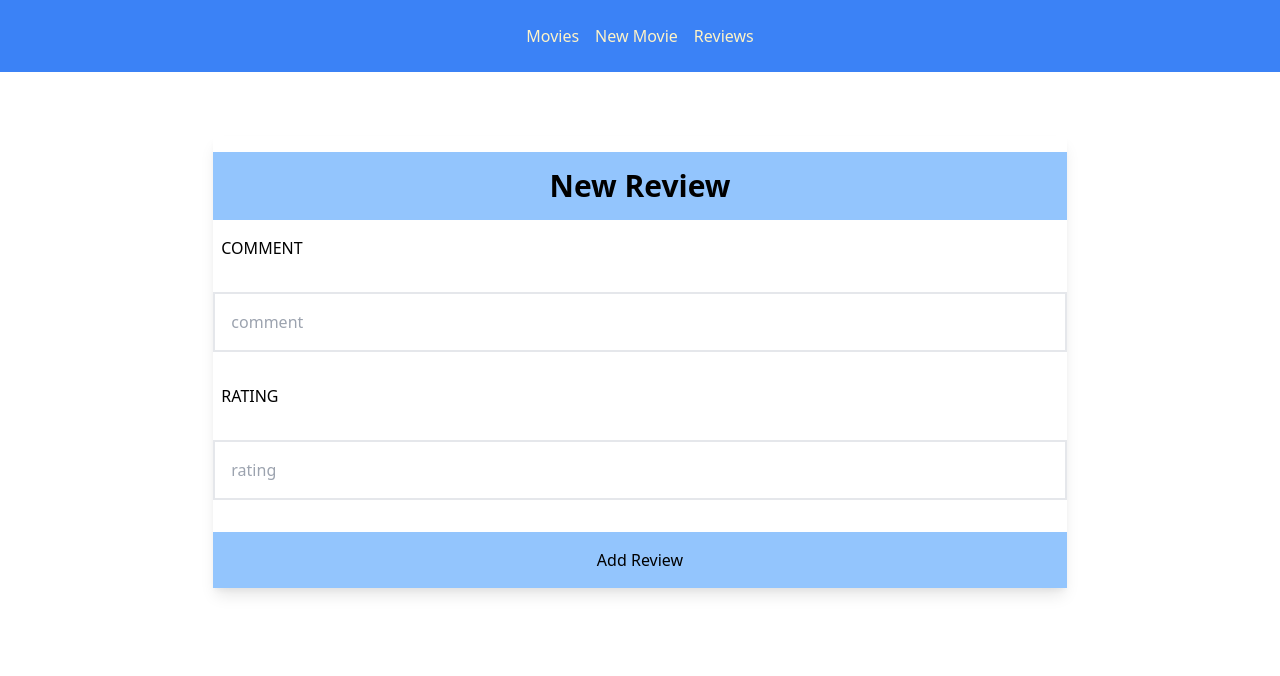
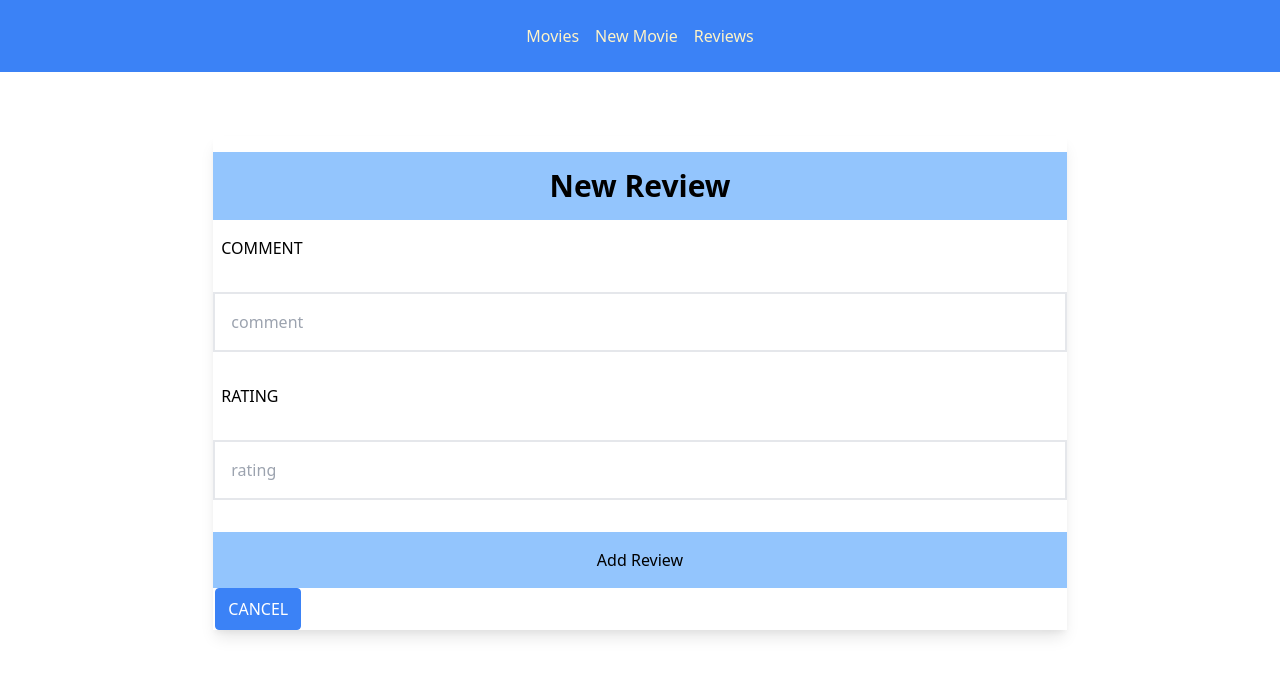
Before and after one commit to jreyes8631/movie-rating-frontend, a React (Create React App) app: page /movies/1/reviews/new in a window 1280 px wide. Shown: the top 676 px of the page. Built offline with nearby package versions, Linux system fonts and the light colour scheme.

Commit message:
add link to review form

```diff
--- a/src/containers/NewReviewContainer.js
+++ b/src/containers/NewReviewContainer.js
@@ -1,4 +1,5 @@
 import React, { Component} from 'react';
+import { Link } from 'react-router-dom';
 
 export default class NewReviewContainer extends Component {
 
@@ -39,7 +40,7 @@ export default class NewReviewContainer extends Component {
 
     render(){
         return (
-
+            <>
             <form onSubmit={this.handleSubmit} className="max-w-6xl mt-16 w-4/6 mx-auto shadow-lg">
 
                 <fieldset>
@@ -71,7 +72,10 @@ export default class NewReviewContainer extends Component {
                 </fieldset>
 
                 <button className="w-full p-4 bg-blue-300 mt-4 hover:bg-blue-400 transition-all duration-200" type="submit"> Add Review</button>
+                 <button className="inline-block border border-blue-500 rounded py-2 px-3 bg-blue-500 text-white mx-0.5" type="button"><Link to={`/`}>CANCEL</Link></button>
             </form>
+
+            </>
         );
     }
 
```
